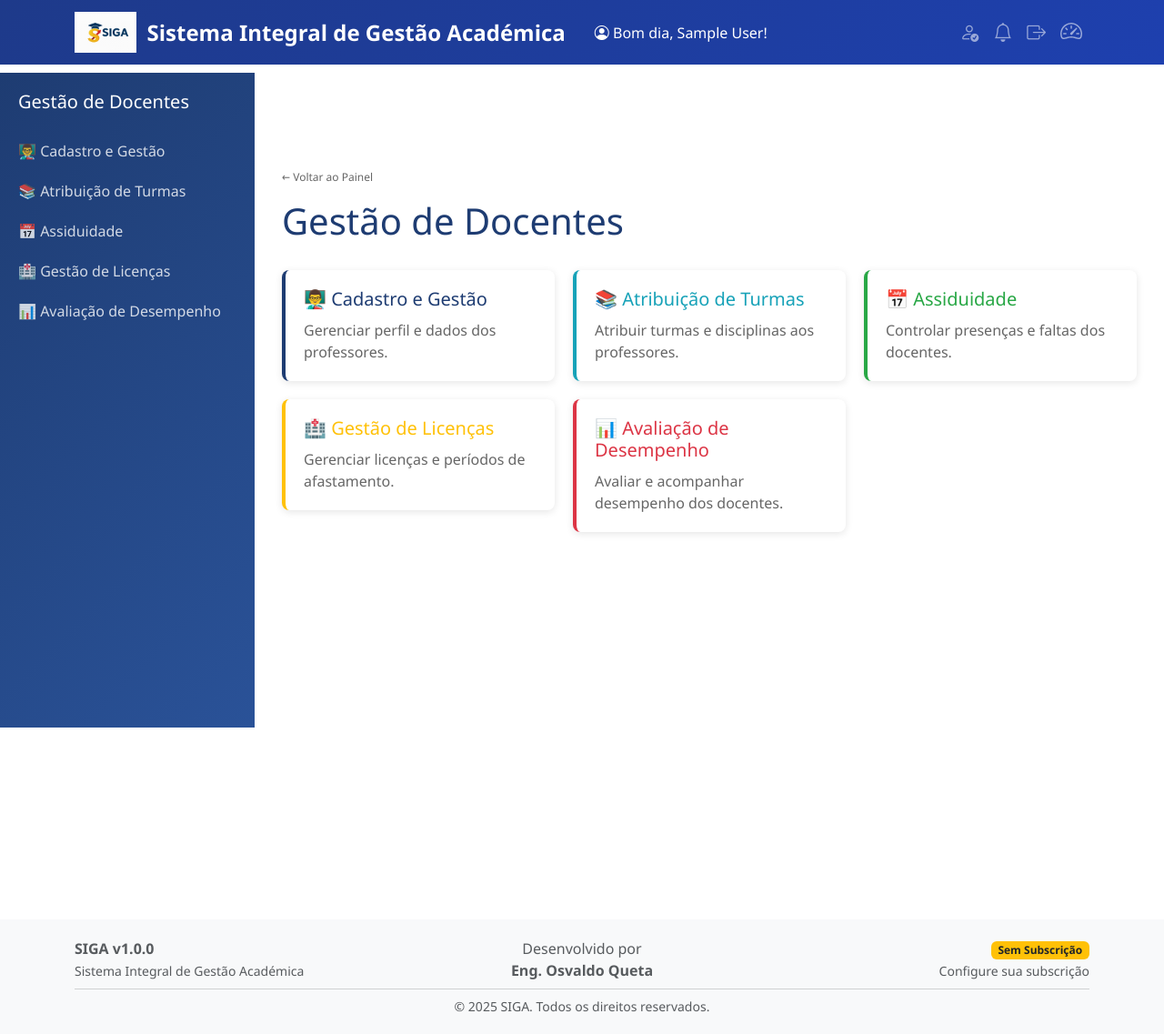
After one commit to OsvaldoFernando/SIGE-QUETA, a Django app: page /gestao-docentes/ in a window 1280 px wide. The commit adds this page. Shown: the whole page at 91% size. Run offline with Django 5.2, Linux system fonts and the light colour scheme; the visitor is signed in with stand-in values (Sample User, id 1); data that the repository does not hold is empty.

Commit message:
Add a dedicated section for managing professors and their responsibilities
Implement the "Gestão de Docentes" section with sub-sections for professor management, class assignments, attendance, leave, and performance evaluation, integrating it into the main navigation.

Replit-Commit-Author: Agent
Replit-Commit-Session-Id: 503e52ed-ed43-4bc1-a048-ea9a5f2c89ad
Replit-Commit-Checkpoint-Type: full_checkpoint
Replit-Commit-Event-Id: 6b3d9922-189d-4842-9b53-2d5bdcc1d927
Replit-Commit-Screenshot-Url: https://storage.googleapis.com/screenshot-production-us-central1/983906c9-ba4f-4628-80fa-a508cd9477a3/503e52ed-ed43-4bc1-a048-ea9a5f2c89ad/tLsdnr8
Replit-Helium-Checkpoint-Created: true

```diff
--- /dev/null
+++ b/core/templates/core/gestao_docentes.html
@@ -0,0 +1,62 @@
+{% extends 'core/base.html' %}
+
+{% block title %}Gestão de Docentes - SIGA{% endblock %}
+
+{% block content %}
+<div class="container-fluid p-0">
+    <div style="display: flex; min-height: 100vh; margin-top: 80px;">
+        <div style="width: 280px; background: linear-gradient(135deg, #1e3c72 0%, #2a5298 100%); padding: 20px; position: fixed; left: 0; top: 80px; height: calc(100vh - 80px); overflow-y: auto;">
+            <h5 style="color: #fff; margin-bottom: 20px;">Gestão de Docentes</h5>
+            <ul style="list-style: none; padding: 0; margin: 0;">
+                <li><a href="{% url 'cadastro_professores' %}" class="nav-link" style="color: rgba(255,255,255,0.8); padding: 10px 0; display: block; text-decoration: none;">👨‍🏫 Cadastro e Gestão</a></li>
+                <li><a href="{% url 'atribuicao_turmas' %}" class="nav-link" style="color: rgba(255,255,255,0.8); padding: 10px 0; display: block; text-decoration: none;">📚 Atribuição de Turmas</a></li>
+                <li><a href="{% url 'assiduidade_docentes' %}" class="nav-link" style="color: rgba(255,255,255,0.8); padding: 10px 0; display: block; text-decoration: none;">📅 Assiduidade</a></li>
+                <li><a href="{% url 'gestao_licencas' %}" class="nav-link" style="color: rgba(255,255,255,0.8); padding: 10px 0; display: block; text-decoration: none;">🏥 Gestão de Licenças</a></li>
+                <li><a href="{% url 'avaliacao_desempenho' %}" class="nav-link" style="color: rgba(255,255,255,0.8); padding: 10px 0; display: block; text-decoration: none;">📊 Avaliação de Desempenho</a></li>
+            </ul>
+        </div>
+
+        <div style="margin-left: 280px; flex: 1; padding: 30px;">
+            <a href="{% url 'painel_principal' %}" style="text-decoration: none; color: #666; font-size: 12px; margin-bottom: 15px; display: inline-block;">← Voltar ao Painel</a>
+            <h1 style="color: #1e3c72; margin-bottom: 30px;">Gestão de Docentes</h1>
+
+            <div style="display: grid; grid-template-columns: repeat(auto-fit, minmax(300px, 1fr)); gap: 20px;">
+                <a href="{% url 'cadastro_professores' %}" style="text-decoration: none;">
+                    <div style="background: white; padding: 20px; border-radius: 8px; box-shadow: 0 2px 8px rgba(0,0,0,0.1); border-left: 4px solid #1e3c72; transition: all 0.3s; cursor: pointer;" onmouseover="this.style.boxShadow='0 4px 12px rgba(0,0,0,0.15)'" onmouseout="this.style.boxShadow='0 2px 8px rgba(0,0,0,0.1)'">
+                        <h5 style="color: #1e3c72; margin-bottom: 10px;">👨‍🏫 Cadastro e Gestão</h5>
+                        <p style="color: #666; margin: 0;">Gerenciar perfil e dados dos professores.</p>
+                    </div>
+                </a>
+
+                <a href="{% url 'atribuicao_turmas' %}" style="text-decoration: none;">
+                    <div style="background: white; padding: 20px; border-radius: 8px; box-shadow: 0 2px 8px rgba(0,0,0,0.1); border-left: 4px solid #17a2b8; transition: all 0.3s; cursor: pointer;" onmouseover="this.style.boxShadow='0 4px 12px rgba(0,0,0,0.15)'" onmouseout="this.style.boxShadow='0 2px 8px rgba(0,0,0,0.1)'">
+                        <h5 style="color: #17a2b8; margin-bottom: 10px;">📚 Atribuição de Turmas</h5>
+                        <p style="color: #666; margin: 0;">Atribuir turmas e disciplinas aos professores.</p>
+                    </div>
+                </a>
+
+                <a href="{% url 'assiduidade_docentes' %}" style="text-decoration: none;">
+                    <div style="background: white; padding: 20px; border-radius: 8px; box-shadow: 0 2px 8px rgba(0,0,0,0.1); border-left: 4px solid #28a745; transition: all 0.3s; cursor: pointer;" onmouseover="this.style.boxShadow='0 4px 12px rgba(0,0,0,0.15)'" onmouseout="this.style.boxShadow='0 2px 8px rgba(0,0,0,0.1)'">
+                        <h5 style="color: #28a745; margin-bottom: 10px;">📅 Assiduidade</h5>
+                        <p style="color: #666; margin: 0;">Controlar presenças e faltas dos docentes.</p>
+                    </div>
+                </a>
+
+                <a href="{% url 'gestao_licencas' %}" style="text-decoration: none;">
+                    <div style="background: white; padding: 20px; border-radius: 8px; box-shadow: 0 2px 8px rgba(0,0,0,0.1); border-left: 4px solid #ffc107; transition: all 0.3s; cursor: pointer;" onmouseover="this.style.boxShadow='0 4px 12px rgba(0,0,0,0.15)'" onmouseout="this.style.boxShadow='0 2px 8px rgba(0,0,0,0.1)'">
+                        <h5 style="color: #ffc107; margin-bottom: 10px;">🏥 Gestão de Licenças</h5>
+                        <p style="color: #666; margin: 0;">Gerenciar licenças e períodos de afastamento.</p>
+                    </div>
+                </a>
+
+                <a href="{% url 'avaliacao_desempenho' %}" style="text-decoration: none;">
+                    <div style="background: white; padding: 20px; border-radius: 8px; box-shadow: 0 2px 8px rgba(0,0,0,0.1); border-left: 4px solid #dc3545; transition: all 0.3s; cursor: pointer;" onmouseover="this.style.boxShadow='0 4px 12px rgba(0,0,0,0.15)'" onmouseout="this.style.boxShadow='0 2px 8px rgba(0,0,0,0.1)'">
+                        <h5 style="color: #dc3545; margin-bottom: 10px;">📊 Avaliação de Desempenho</h5>
+                        <p style="color: #666; margin: 0;">Avaliar e acompanhar desempenho dos docentes.</p>
+                    </div>
+                </a>
+            </div>
+        </div>
+    </div>
+</div>
+{% endblock %}
--- a/core/views.py
+++ b/core/views.py
@@ -1003,3 +1003,38 @@ def atividades_extracurriculares(request):
     """View para atividades extracurriculares"""
     context = {}
     return render(request, 'core/atividades_extracurriculares_view.html', context)
+
+@login_required
+def gestao_docentes(request):
+    """View para página principal de gestão de docentes"""
+    return render(request, 'core/gestao_docentes.html')
+
+@login_required
+def cadastro_professores(request):
+    """View para cadastro e gestão de professores"""
+    context = {}
+    return render(request, 'core/cadastro_professores_view.html', context)
+
+@login_required
+def atribuicao_turmas(request):
+    """View para atribuição de turmas e disciplinas"""
+    context = {}
+    return render(request, 'core/atribuicao_turmas_view.html', context)
+
+@login_required
+def assiduidade_docentes(request):
+    """View para assiduidade de docentes"""
+    context = {}
+    return render(request, 'core/assiduidade_docentes_view.html', context)
+
+@login_required
+def gestao_licencas(request):
+    """View para gestão de licenças"""
+    context = {}
+    return render(request, 'core/gestao_licencas_view.html', context)
+
+@login_required
+def avaliacao_desempenho(request):
+    """View para avaliação de desempenho"""
+    context = {}
+    return render(request, 'core/avaliacao_desempenho_view.html', context)
--- a/escola_sistema/urls.py
+++ b/escola_sistema/urls.py
@@ -42,6 +42,12 @@ urlpatterns = [
     path('materiais/', views.materiais, name='materiais'),
     path('solicitacao-docs/', views.solicitacao_docs, name='solicitacao_docs'),
     path('atividades-extracurriculares/', views.atividades_extracurriculares, name='atividades_extracurriculares'),
+    path('gestao-docentes/', views.gestao_docentes, name='gestao_docentes'),
+    path('cadastro-professores/', views.cadastro_professores, name='cadastro_professores'),
+    path('atribuicao-turmas/', views.atribuicao_turmas, name='atribuicao_turmas'),
+    path('assiduidade-docentes/', views.assiduidade_docentes, name='assiduidade_docentes'),
+    path('gestao-licencas/', views.gestao_licencas, name='gestao_licencas'),
+    path('avaliacao-desempenho/', views.avaliacao_desempenho, name='avaliacao_desempenho'),
     path('api/escolas/autocomplete/', views.escolas_autocomplete, name='escolas_autocomplete'),
     path('api/escolas/create/', views.escola_create_ajax, name='escola_create_ajax'),
     path('api/ano-academico/trocar/', views.trocar_ano_academico, name='trocar_ano_academico'),
```
Also changed, not shown: core/templates/core/assiduidade_docentes_view.html (added, +17 -0 lines), core/templates/core/atribuicao_turmas_view.html (added, +17 -0 lines), core/templates/core/avaliacao_desempenho_view.html (added, +17 -0 lines), core/templates/core/cadastro_professores_view.html (added, +17 -0 lines), core/templates/core/gestao_licencas_view.html (added, +17 -0 lines), core/templates/core/painel_principal.html (+7 -0 lines), 2 other files.
